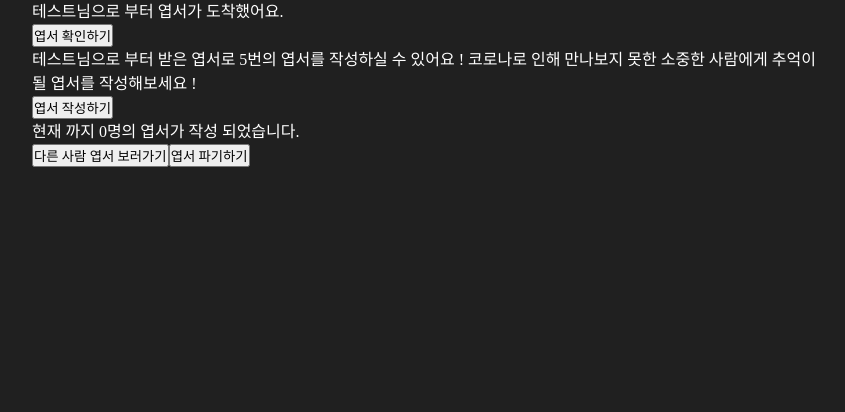
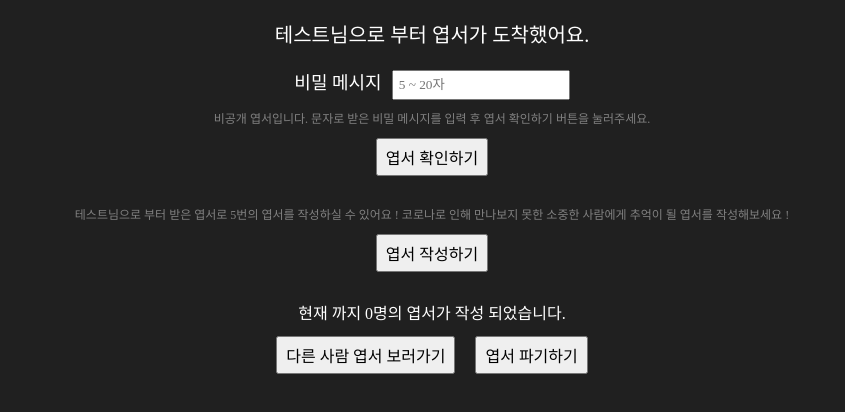
Before and after one commit to CodeSoom/project-react-3-2Zero1, a React app: page /project-react-3-2Zero1/ in a window 1280 px wide. Shown: the top 412 px of the page, without its empty margins (208-1053 px from the left). Built offline with nearby package versions, Linux system fonts and the light colour scheme.

Commit message:
Apply temporary design at entrancePage

```diff
--- a/src/container/EntranceContainer.jsx
+++ b/src/container/EntranceContainer.jsx
@@ -1,5 +1,8 @@
 import React from 'react';
 import { useDispatch, useSelector } from 'react-redux';
+
+import styled from '@emotion/styled';
+
 import EntranceCheckForm from '../presentational/EntranceCheckForm';
 import EntranceWritePostcard from '../presentational/EntranceWritePostcard';
 
@@ -10,6 +13,22 @@ import {
   changeInputFieldValue,
   setInputFieldsError,
 } from '../state/slice';
+
+const Wrapper = styled.div(() => ({
+  marginTop: '20px',
+  textAlign: 'center',
+}));
+
+const Title = styled.div(() => ({
+  marginTop: '20px',
+  fontSize: '20px',
+}));
+
+const Button = styled.button(() => ({
+  fontSize: '16px',
+  margin: '10px',
+  padding: '5px 8px',
+}));
 
 export default function EntranceContainer({
   onHandleClickPostcard,
@@ -67,8 +86,8 @@ export default function EntranceContainer({
   };
 
   return (
-    <>
-      <div>{`${sender}님으로 부터 엽서가 도착했어요.`}</div>
+    <Wrapper>
+      <Title>{`${sender}님으로 부터 엽서가 도착했어요.`}</Title>
       <EntranceCheckForm
         isPrivate={isPrivate}
         field={field}
@@ -81,8 +100,8 @@ export default function EntranceContainer({
         onHandleClickWritePostcard={onHandleClickWritePostcard}
       />
       <div>{`현재 까지 ${writtenCount}명의 엽서가 작성 되었습니다.`}</div>
-      <button type="button">다른 사람 엽서 보러가기</button>
-      <button type="button">엽서 파기하기</button>
-    </>
+      <Button type="button">다른 사람 엽서 보러가기</Button>
+      <Button type="button">엽서 파기하기</Button>
+    </Wrapper>
   );
 }
--- a/src/presentational/EntranceCheckForm.jsx
+++ b/src/presentational/EntranceCheckForm.jsx
@@ -1,5 +1,24 @@
 import React from 'react';
+
+import styled from '@emotion/styled';
+
 import InputPart from './InputPart';
+
+const Wrapper = styled.div(() => ({
+  margin: '20px 0',
+}));
+
+const Button = styled.button(() => ({
+  fontSize: '16px',
+  margin: '10px',
+  padding: '5px 8px',
+}));
+
+const Information = styled.p(() => ({
+  margin: '0 15px',
+  fontSize: '12px',
+  color: 'gray',
+}));
 
 export default function EntranceCheckForm({
   isPrivate,
@@ -25,21 +44,21 @@ export default function EntranceCheckForm({
   };
 
   return (
-    <>
+    <Wrapper>
       {
         isPrivate ? (
           <>
             <InputPart field={field} />
-            <div>비공개 엽서입니다. 문자로 받은 비밀 메시지를 입력 후 엽서 확인하기 버튼을 눌러주세요.</div>
+            <Information>비공개 엽서입니다. 문자로 받은 비밀 메시지를 입력 후 엽서 확인하기 버튼을 눌러주세요.</Information>
           </>
         ) : null
       }
-      <button
+      <Button
         type="button"
         onClick={() => handleClick(value)}
       >
         엽서 확인하기
-      </button>
-    </>
+      </Button>
+    </Wrapper>
   );
 }
--- a/src/presentational/EntranceWritePostcard.jsx
+++ b/src/presentational/EntranceWritePostcard.jsx
@@ -1,4 +1,22 @@
 import React from 'react';
+
+import styled from '@emotion/styled';
+
+const Wrapper = styled.div(() => ({
+  margin: '20px 0',
+}));
+
+const Button = styled.button(() => ({
+  fontSize: '16px',
+  margin: '10px',
+  padding: '5px 8px',
+}));
+
+const Information = styled.p(() => ({
+  margin: '0 15px',
+  fontSize: '12px',
+  color: 'gray',
+}));
 
 export default function EntranceWritePostcard({
   sender,
@@ -6,21 +24,21 @@ export default function EntranceWritePostcard({
   onHandleClickWritePostcard,
 }) {
   return (
-    <div>
+    <Wrapper>
       {
         postcardCount
           ? (
             <>
-              <div>{`${sender}님으로 부터 받은 엽서로 ${postcardCount}번의 엽서를 작성하실 수 있어요 ! 코로나로 인해 만나보지 못한 소중한 사람에게 추억이 될 엽서를 작성해보세요 !`}</div>
-              <button
+              <Information>{`${sender}님으로 부터 받은 엽서로 ${postcardCount}번의 엽서를 작성하실 수 있어요 ! 코로나로 인해 만나보지 못한 소중한 사람에게 추억이 될 엽서를 작성해보세요 !`}</Information>
+              <Button
                 type="button"
                 onClick={onHandleClickWritePostcard}
               >
                 엽서 작성하기
-              </button>
+              </Button>
             </>
           ) : ('해당 엽서로 작성할 수 있는 횟수가 없습니다.')
       }
-    </div>
+    </Wrapper>
   );
 }
--- a/src/state/slice.js
+++ b/src/state/slice.js
@@ -64,7 +64,7 @@ const { actions, reducer } = createSlice({
     inputFields: initialInputFields,
     entrance: {
       sender: '테스트',
-      isPrivate: false,
+      isPrivate: true,
       postcardCount: 5,
       writtenCount: 0,
     },
```
